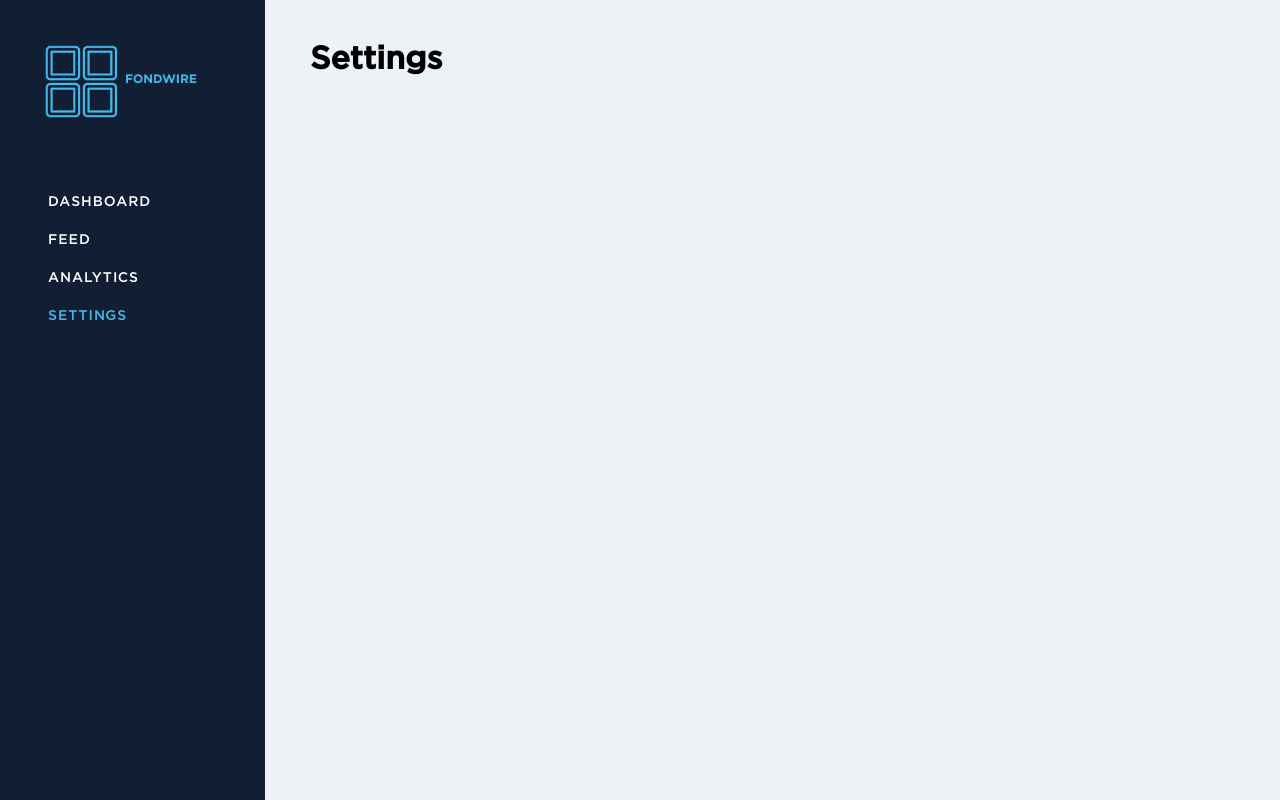
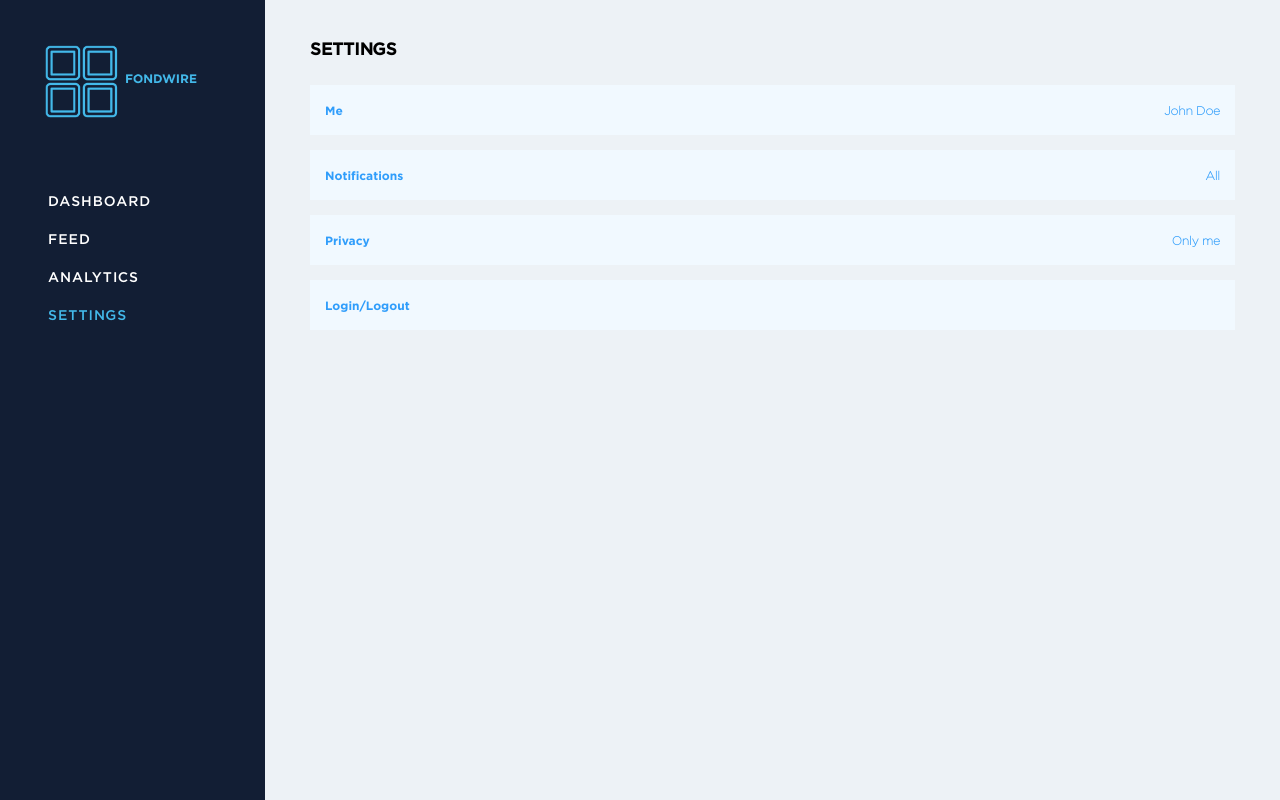
Before and after one commit to fondwire/FondwireAdmin, a React (Create React App) app: page /settings in a window 1280 px wide. Built offline with nearby package versions, Linux system fonts and the light colour scheme.

Commit message:
component: SettingsBlock => layout page: Settings => layout

```diff
--- a/src/App.css
+++ b/src/App.css
@@ -25,3 +25,7 @@
     padding: 40px 45px;
     font-family: 'Gotham-Medium', sans-serif;
 }
+
+.blueColor{
+    color: #2f9dfb;
+}
--- /dev/null
+++ b/src/components/settings-block/SettingsBlock.tsx
@@ -0,0 +1,34 @@
+import React from 'react';
+import styled from "styled-components";
+
+const SettingsBlockWrapper = styled.div`
+  background: #f1f9ff;
+  height: 50px;
+  display: flex;
+  align-items: center;
+  justify-content: space-between;
+  padding: 0 15px;
+  margin: 15px 0;
+
+  &>:first-child{
+    font-family: 'Gotham-Bold', sans-serif;
+    font-size: 12px;
+  }
+  &>:last-child{
+    font-weight: 600;
+    font-family: 'Gotham-Thin', sans-serif;
+    font-size: 12px;
+  }
+`
+type SettingsBlockProps = {
+
+}
+const SettingsBlock: React.FC<SettingsBlockProps> = (props) => {
+    return (
+        <SettingsBlockWrapper className={'blueColor'}>
+            {props.children}
+        </SettingsBlockWrapper>
+    );
+}
+
+export default SettingsBlock;
--- a/src/index.css
+++ b/src/index.css
@@ -1,10 +1,4 @@
 body {
-  margin: 0;
-  font-family: -apple-system, BlinkMacSystemFont, 'Segoe UI', 'Roboto', 'Oxygen',
-    'Ubuntu', 'Cantarell', 'Fira Sans', 'Droid Sans', 'Helvetica Neue',
-    sans-serif;
-  -webkit-font-smoothing: antialiased;
-  -moz-osx-font-smoothing: grayscale;
   background: rgb(237,242,246);
 }
 
--- /dev/null
+++ b/src/pages/settings/Settings-page.tsx
@@ -0,0 +1,32 @@
+import React from 'react';
+import { SettingsPageWrapper } from './settings-page-style';
+import SettingsBlock from "../../components/settings-block/SettingsBlock";
+
+function SettingsPage() {
+    return (
+        <SettingsPageWrapper>
+            <h3>SETTINGS</h3>
+
+            <div>
+                <SettingsBlock>
+                    <div>Me</div>
+                    <div>John Doe</div>
+                </SettingsBlock>
+                <SettingsBlock>
+                    <div>Notifications</div>
+                    <div>All</div>
+                </SettingsBlock>
+                <SettingsBlock>
+                    <div>Privacy</div>
+                    <div>Only me</div>
+                </SettingsBlock>
+                <SettingsBlock>
+                    <div>Login/Logout</div>
+                    <div />
+                </SettingsBlock>
+            </div>
+        </SettingsPageWrapper>
+    );
+}
+
+export default SettingsPage;
--- /dev/null
+++ b/src/pages/settings/settings-page-style.ts
@@ -0,0 +1,12 @@
+import styled from "styled-components";
+
+export const SettingsPageWrapper = styled.div`
+   font-family: 'Gotham-Medium', sans-serif;
+
+   &>div{
+    margin-top: 25px;
+   }
+   h3{
+    font-size: 17px;
+   }
+`
--- a/src/router.tsx
+++ b/src/router.tsx
@@ -4,6 +4,7 @@ import Navbar from "./components/navbar/Navbar";
 import Dashboard from "./pages/dashboard/Dashboard";
 import AnalyticsPage from "./pages/analytics/Analytics-page";
 import Feed from "./pages/feed/Feed";
+import SettingsPage from "./pages/settings/Settings-page";
 
 
 export const useRoute = (isAuth: boolean) => {
@@ -25,7 +26,7 @@ export const useRoute = (isAuth: boolean) => {
                         <AnalyticsPage />
                     </Route>
                     <Route path={'/settings'}>
-                        <h1>Settings</h1>
+                        <SettingsPage />
                     </Route>
                     <Redirect to={'/dashboard'} />
                 </Switch>
```
